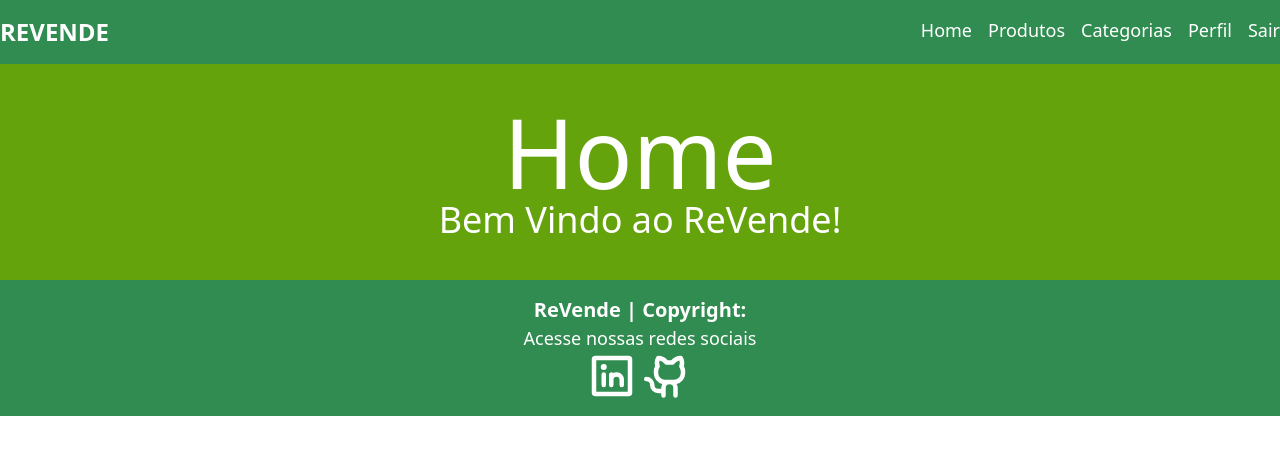
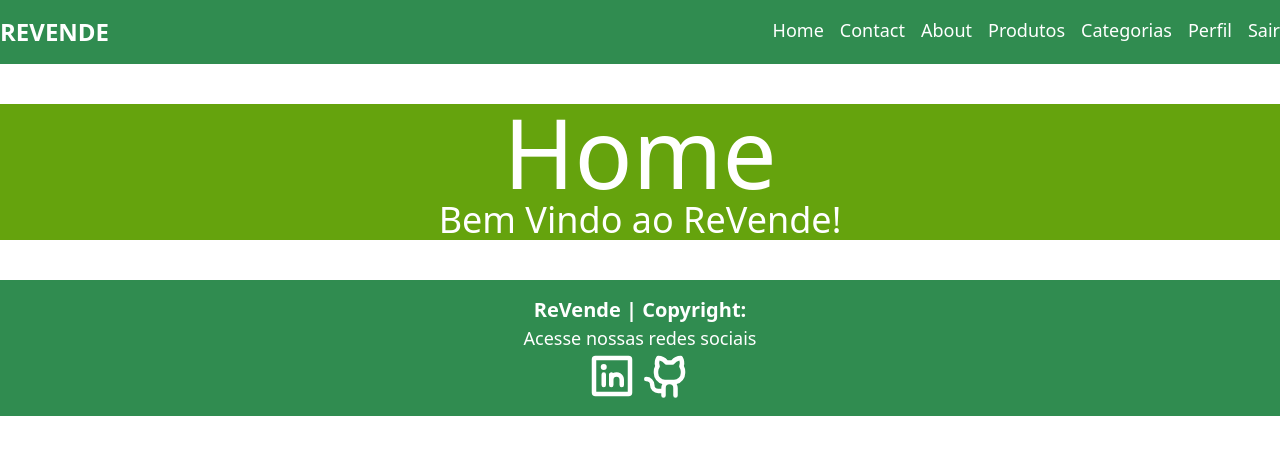
Before and after one commit to ecommerceGrupo03/ReVende-React, a React (Vite) app in the folder ReVende-React/: page / in a window 1280 px wide. Shown: the top 454 px of the page. Built offline with nearby package versions, Linux system fonts and the light colour scheme.

Commit message:
NavBar com Rotas

```diff
--- a/ReVende-React/src/App.tsx
+++ b/ReVende-React/src/App.tsx
@@ -1,17 +1,27 @@
+import { BrowserRouter, Route, Routes } from 'react-router-dom'
 import './App.css'
 import Footer from './components/footer/Footer'
 import NavBar from './components/navBar/NavBar'
 import Home from './pages/Home/Home'
+import Contact from './pages/Contact/Contact'
+import About from './pages/About/About'
 
 function App() {
 
   return (
     <>
-    <div className='bg-lime-600 size-auto'>
-      <NavBar/>
-      <Home/>
-      <Footer/>
-      </div>
+      <BrowserRouter>
+        <NavBar />
+        <div className='bg-lime-600 size-auto'>
+        <Routes>
+              <Route path="/" element={<Home />} />
+              <Route path="/contact" element={<Contact />} />
+              <Route path="/about" element={<About />} />
+              <Route path="/home" element={<Home />} />
+        </Routes>
+        </div>
+        <Footer />
+      </BrowserRouter>
     </>
   )
 }
--- a/ReVende-React/src/components/navBar/NavBar.tsx
+++ b/ReVende-React/src/components/navBar/NavBar.tsx
@@ -1,3 +1,6 @@
+import { Link } from "react-router-dom"
+import About from "../../pages/About/About"
+
 function NavBar() {
 
     return (
@@ -7,7 +10,9 @@ function NavBar() {
               <div className='text-2xl font-bold uppercase'>ReVende</div>
 
               <div className='flex gap-4'>
-                <div className='hover:underline'>Home</div>
+                <Link to='/home' className='hover:underline'>Home</Link>
+                <Link to='/contact' className='hover:underline'>Contact</Link>
+                <Link to='/about' className='hover:underline'>About</Link>
                 <div className='hover:underline'>Produtos</div>
                 <div className='hover:underline'>Categorias</div>
                 <div className='hover:underline'>Perfil</div>
```
